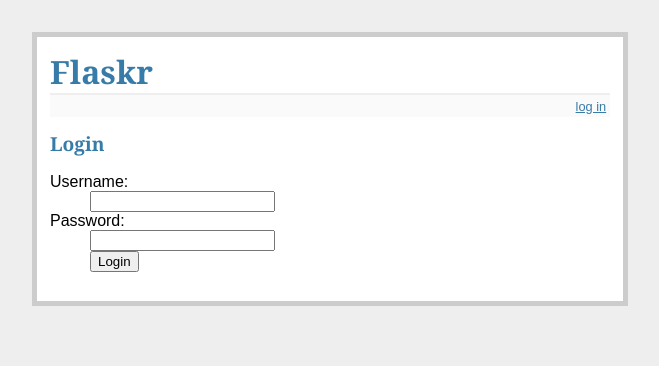
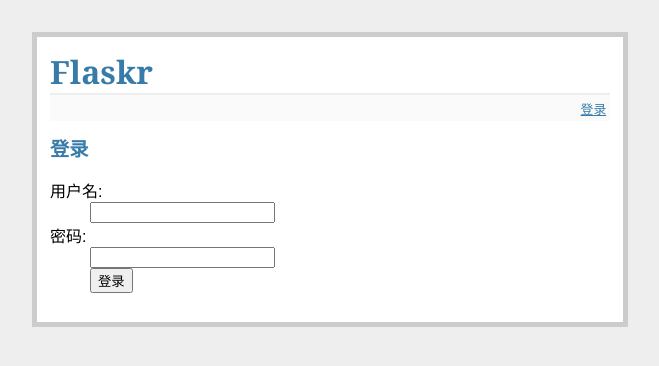
Before and after one commit to HashubWang/flaskr, a Flask app: page /login in a window 1280 px wide. Shown: the top 366 px of the page, without its empty margins (310-969 px from the left). Run offline with Flask 2, Linux system fonts and the light colour scheme.

Commit message:
translate_Chinese

```diff
--- a/flaskr/flaskr.py
+++ b/flaskr/flaskr.py
@@ -65,7 +65,7 @@ def add_entry():
     db.execute('insert into entries (title, text) values (?, ?)',
                  [request.form['title'], request.form['text']])
     db.commit()
-    flash('New entry was successfully posted')
+    flash('新纪录成功提交')
     return redirect(url_for('show_entries'))
 
 
@@ -74,12 +74,12 @@ def login():
     error = None
     if request.method == 'POST':
         if request.form['username'] != app.config['USERNAME']:
-            error = 'Invalid username'
+            error = '无效的用户名'
         elif request.form['password'] != app.config['PASSWORD']:
-            error = 'Invalid password'
+            error = '无效的密码'
         else:
             session['logged_in'] = True
-            flash('You were logged in')
+            flash('你已经登录')
             return redirect(url_for('show_entries'))
     return render_template('login.html', error=error)
 
@@ -87,5 +87,5 @@ def login():
 @app.route('/logout')
 def logout():
     session.pop('logged_in', None)
-    flash('You were logged out')
+    flash('你已经退出')
     return redirect(url_for('show_entries'))
--- a/flaskr/templates/layout.html
+++ b/flaskr/templates/layout.html
@@ -5,9 +5,9 @@
   <h1>Flaskr</h1>
   <div class=metanav>
   {% if not session.logged_in %}
-    <a href="{{ url_for('login') }}">log in</a>
+    <a href="{{ url_for('login') }}">登录</a>
   {% else %}
-    <a href="{{ url_for('logout') }}">log out</a>
+    <a href="{{ url_for('logout') }}">退出</a>
   {% endif %}
   </div>
   {% for message in get_flashed_messages() %}
--- a/flaskr/templates/login.html
+++ b/flaskr/templates/login.html
@@ -1,14 +1,14 @@
 {% extends "layout.html" %}
 {% block body %}
-  <h2>Login</h2>
+  <h2>登录</h2>
   {% if error %}<p class=error><strong>Error:</strong> {{ error }}{% endif %}
   <form action="{{ url_for('login') }}" method=post>
     <dl>
-      <dt>Username:
+      <dt>用户名:
       <dd><input type=text name=username>
-      <dt>Password:
+      <dt>密码:
       <dd><input type=password name=password>
-      <dd><input type=submit value=Login>
+      <dd><input type=submit value=登录>
     </dl>
   </form>
 {% endblock %}
--- a/flaskr/templates/show_entries.html
+++ b/flaskr/templates/show_entries.html
@@ -3,11 +3,11 @@
   {% if session.logged_in %}
     <form action="{{ url_for('add_entry') }}" method=post class=add-entry>
       <dl>
-        <dt>Title:
+        <dt>标题:
         <dd><input type=text size=30 name=title>
-        <dt>Text:
+        <dt>正文:
         <dd><textarea name=text rows=5 cols=40></textarea>
-        <dd><input type=submit value=Share>
+        <dd><input type=submit value=分享>
       </dl>
     </form>
   {% endif %}
```
Also changed, not shown: flaskr/flaskr.db.
